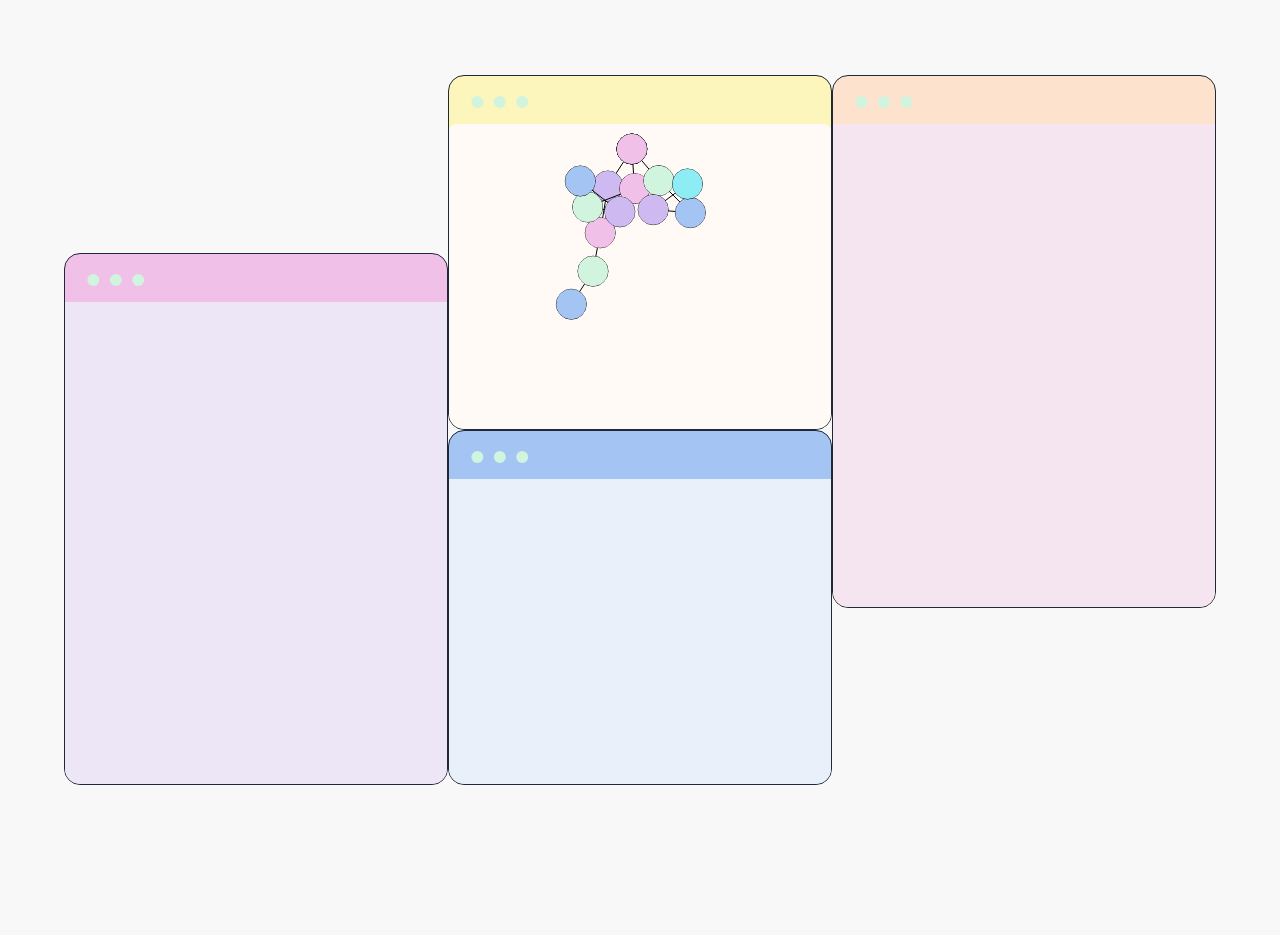
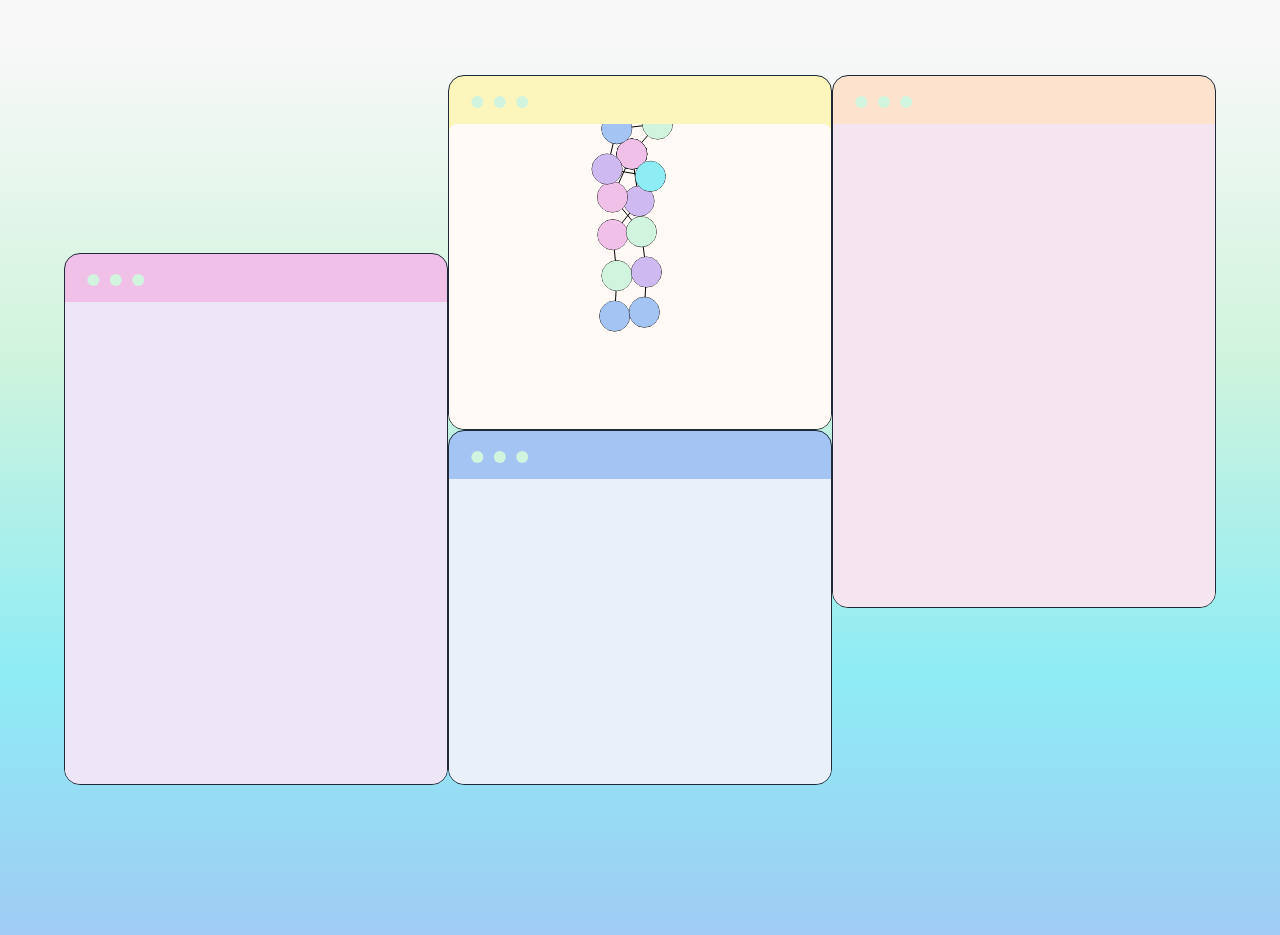
Before and after one commit to 93Belen/belencita-web, a Vue app: page / in a window 1280 px wide. Shown: the part 1920-2855 px from the top of the page. Built offline with nearby package versions, Linux system fonts and the light colour scheme; a web font is replaced by a local one.

Commit message:
changing some bg colors uppp

```diff
--- a/src/Sections/Fidgets.vue
+++ b/src/Sections/Fidgets.vue
@@ -39,8 +39,8 @@ window.addEventListener('resize', () => {
 </script>
 
 <template>
-<div class="bg-white">
-    <div id="desktop-fidget-div" class="h-[400px] m-auto max-h-[70vh] md:max-w-[90vw] m-auto md:min-h-[750px] max-h-[1000px] overflow-hidden md:h-screen bg-white pt-10">
+<div class="bg-whitetoblue">
+    <div id="desktop-fidget-div" class="h-[450px] bg-transparent m-auto max-h-[70vh] md:max-w-[90vw] m-auto md:min-h-[750px] max-h-[1000px] overflow-hidden md:h-screen pt-10">
        <div :role="mobile? 'tablist' : ''" :class="mobile ? 'tabs tabs-lifted grid-cols-5 h-full' : 'h-full md:grid grid-cols-3 grid-rows-4'">
             <input checked v-if="mobile" type="radio" name="my_tabs_2" role="tab" class="tab bg-yellow [--tab-bg:#FAF8CB] [--tab-border-color:transparent]" aria-label="" />
             <div :role="mobile? 'tabpanel' : ''" :class="mobile? 'tab-content bg-yellow md:p-6 w-full h-full':'mockup-window bg-yellow border row-span-2 w-full h-full'">
@@ -63,8 +63,7 @@ window.addEventListener('resize', () => {
                     <MovingLines/>
                 </div>
             </div>
-            <input v-if="mobile" type="radio" name="my_tabs_2" role="tab" class="tab bg-blue [--tab-bg:#A4C4F3] [--tab-border-color:transparent]" aria-label="" />
-            <div :role="mobile? 'tabpanel' : ''" :class="mobile? 'tab-content bg-blue p-6 h-[70vh]':'mockup-window bg-blue border row-span-2'">
+            <div :role="mobile? 'tabpanel hidden' : ''" :class="mobile? 'tab-content bg-blue p-6 h-[70vh]':'mockup-window bg-blue border row-span-2'">
                 <div class="md:hidden m-auto w-[90%] bg-[#ECECE9] h-[47px] rounded-xl my-2 p-3 text-xs"><p>https://belenmadefidgets.com/play</p></div>
                 <div class="md:bg-[#EAF0F9] flex justify-center h-full px-4 py-16"></div>
             </div>
--- a/src/Sections/Universe.vue
+++ b/src/Sections/Universe.vue
@@ -1,5 +1,5 @@
 <template>
-    <div class="h-[90vh] bg-white md:h-screen">
+    <div class="h-[90vh] bg-blue md:h-screen">
 
     </div>
 </template>
--- a/src/components/Fidgets/BallChain.vue
+++ b/src/components/Fidgets/BallChain.vue
@@ -58,7 +58,7 @@ onMounted(() => {
     divWidth = fidgetWindow.clientWidth
     divHeight = fidgetWindow.clientHeight
 
-    canvas.height = 400
+    canvas.height = 450
     canvas.width = window.innerWidth
 
 
@@ -72,7 +72,7 @@ onMounted(() => {
         let fixed = false
        if(i === 0 || i === 5 || i === 10){
            fixed = true
-           y = 25
+           y = 30
            console.log(fidgetWindow.clientWidth)
            if(canvas.width > 768){
            x = canvas.width / 7
--- a/tailwind.config.js
+++ b/tailwind.config.js
@@ -26,7 +26,8 @@ export default {
       'white': '#F9F8F9'
     },
     backgroundImage: {
-      'rainbow': 'linear-gradient(90deg, #FAF8CB, #FDE4CE, #FFCFD2, #F1C0E8, #CEBAF0, #A4C4F3, #90DBF4, #97F5E1, #B9FBC0)'
+      'rainbow': 'linear-gradient(90deg, #FAF8CB, #FDE4CE, #FFCFD2, #F1C0E8, #CEBAF0, #A4C4F3, #90DBF4, #97F5E1, #B9FBC0)',
+      'whitetoblue': 'linear-gradient(180deg, #F9F8F9, #D0F4DD, #8EECF5, #A4C4F3)'
     },
     fontSize: {
       'xs': '14px',
```
